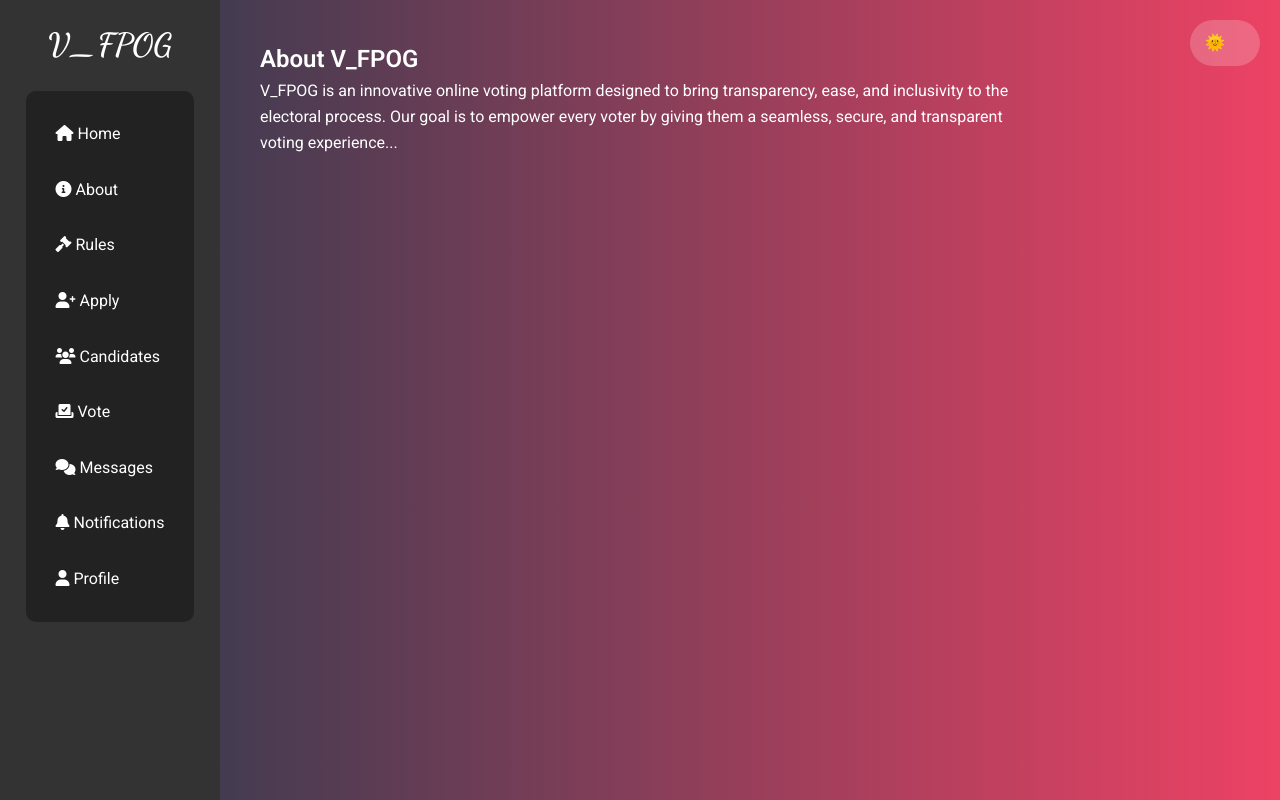
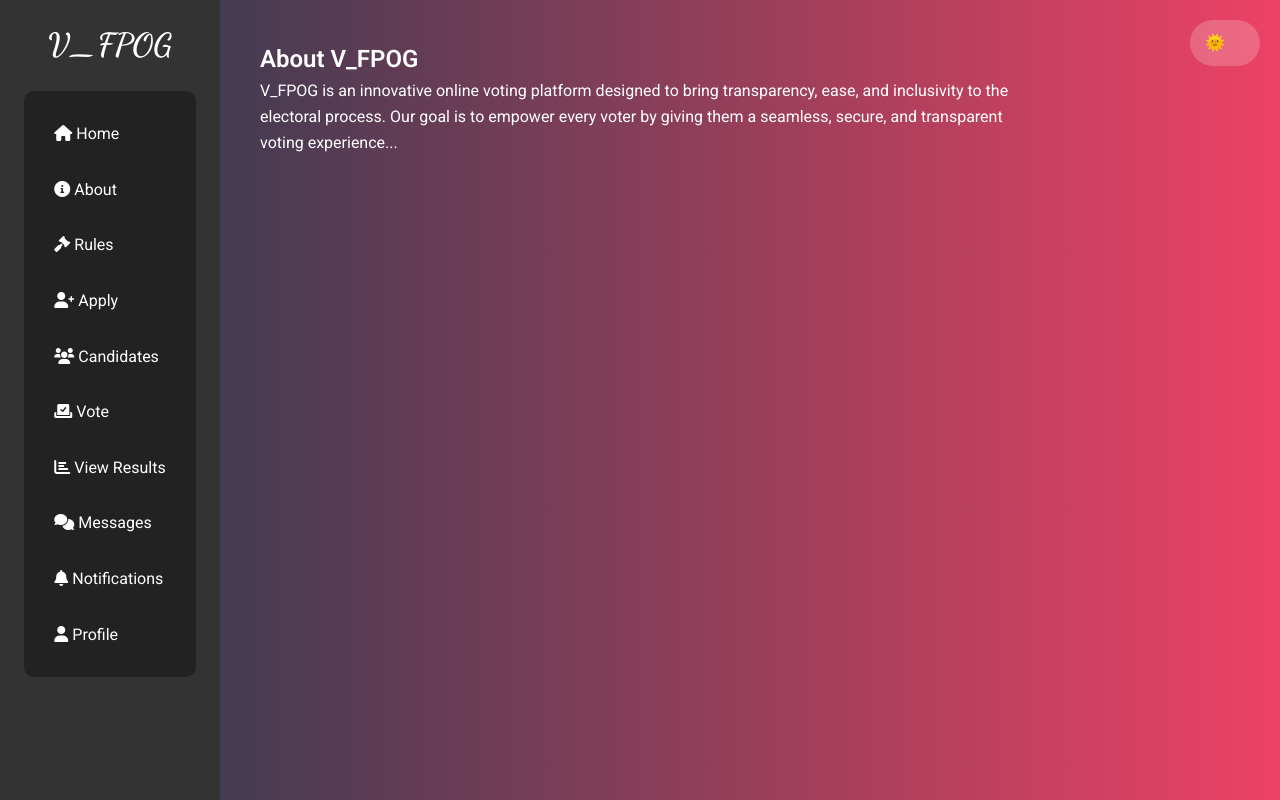
Before and after one commit to Arich84/Automatedvote, a Django app: page /about/ in a window 1280 px wide. Run offline with Django 5.2, Linux system fonts and the light colour scheme; the visitor is signed in with stand-in values (Sample User, id 1); data comes from the database, SQL or seed files in the repository; data that the repository does not hold is empty.

Commit message:
Update base.html

```diff
--- a/template/base.html
+++ b/template/base.html
@@ -379,6 +379,9 @@
                     <li><a href="{% url 'apply_to_be_candidate' %}"><i class="fas fa-user-plus"></i> Apply</a></li>
                     <li><a href="{% url 'candidates' %}"><i class="fas fa-users"></i> Candidates</a></li>
                     <li><a href="{% url 'vote_page' %}"><i class="fas fa-vote-yea"></i> Vote</a></li>
+                  <li> <a href="{% url 'election_results' %}" class="btn">
+                        <i class="fas fa-chart-bar icon"></i> View Results
+                    </a></li>
                     <li>
                         <div class="notif-container">
                             <a href="{% url 'messages_overview' %}" class="message-link">
```
